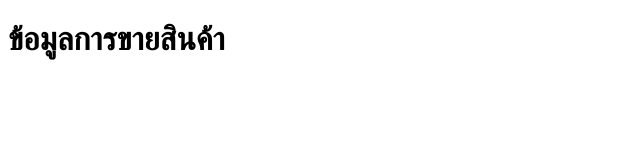
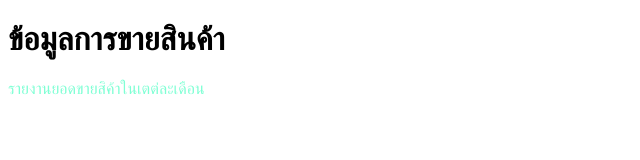
Before and after one commit to Axmjai/GitHub-Example, a plain HTML site: page index.html in a window 1280 px wide. Shown: the whole page, without its empty margins (0-640 px from the left). Drawn offline with Linux system fonts and the light colour scheme.

Commit message:
add report sale

```diff
--- a/index.html
+++ b/index.html
@@ -5,10 +5,19 @@
     <meta http-equiv="X-UA-Compatible" content="IE=edge">
     <meta name="viewport" content="width=device-width, initial-scale=1.0">
     <title>Document</title>
+    <style>
+        p{
+            color: aquamarine;
+        }
+    </style>
+
 </head>
 <body>
     <h1>
         ข้อมูลการขายสินค้า
     </h1>
+    <p>
+        รายงานยอดขายสิค้าในเตต่ละเดือน
+    </p>
 </body>
 </html>
```
